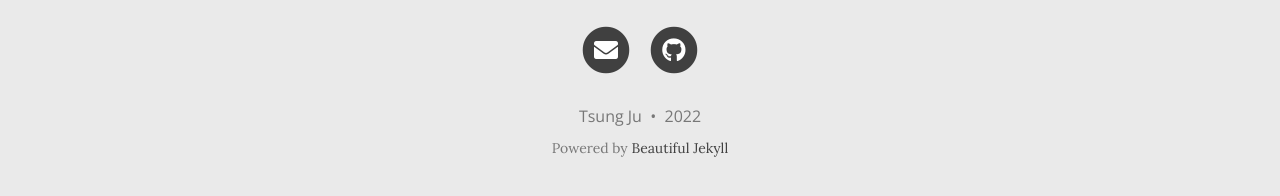
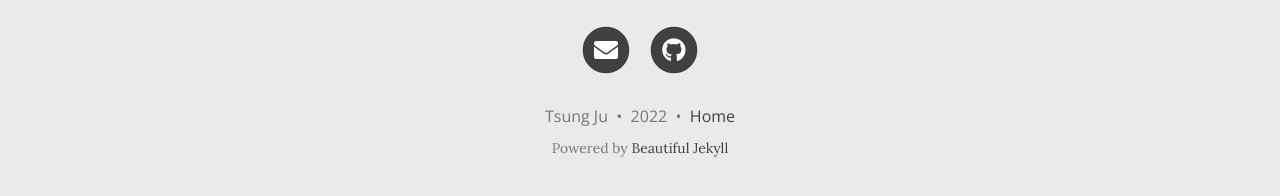
Before and after one commit to TsungJu/tsungju.github.io, a Jekyll site: the page built from projects.md, in a window 1280 px wide and 900 px high, scrolled down 3302 px. Shown: the part 691-887 px from the top of the window. Built offline with Jekyll 4.4.1, drawn with Linux system fonts in a browser that asks for light colours; nearby versions of some CDN libraries; comment, search, counter and statistics services are not loaded.

```diff
--- a/_config.yml
+++ b/_config.yml
@@ -92,7 +92,7 @@ share-links-active:
 
 # How to display the link to your website in the footer
 # Remove this if you don't want a link in the footer
-# url-pretty: "https://tsungju.github.io/"
+url-pretty: "Home"
 
 # Excerpt word length - Truncate the excerpt of each post on the feed page to the specified number of words
 excerpt_length: 50
--- a/projects.md
+++ b/projects.md
@@ -108,7 +108,7 @@ $ `bash ./docker/syslog-messages/messages-mongodb-sink/start-messages-mongodb-si
 Address: localhost
 Port: 27017
 
-![mongodb checkout](site_static/mongodb_interpreted_message_data.JPG)
+![mongodb checkout](site_static/mongodb_interpreted_message_data.jpg)
 
 ### kafka GUI tool: kafdrop
 
```
